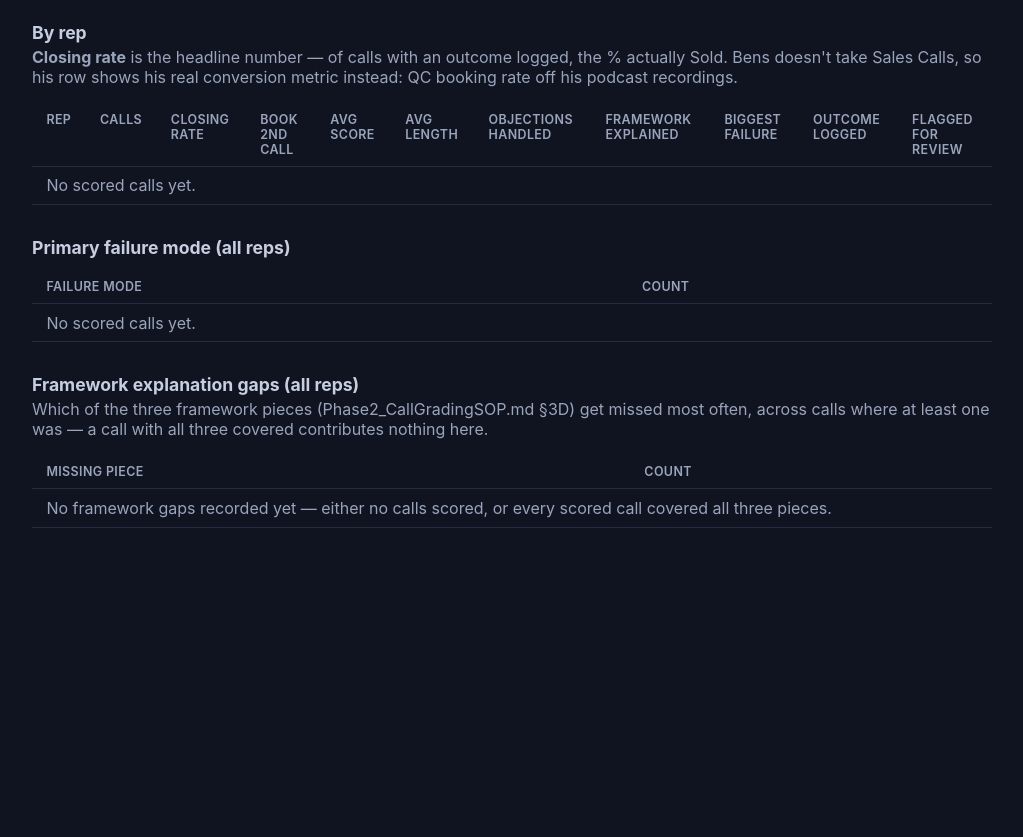
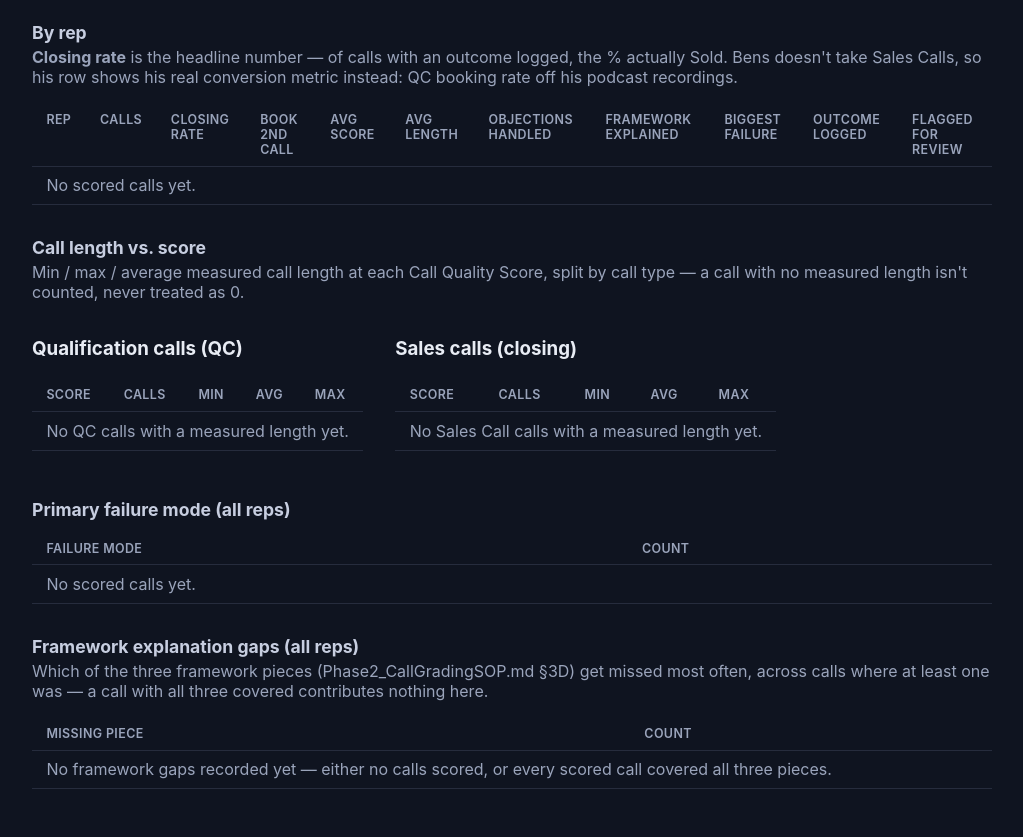
Before and after one commit to ICONS-of-Real-Estate/sales_review_project, a FastAPI app: page / in a window 1280 px wide. Shown: the part 491-1328 px from the top of the page, without its empty margins (128-1151 px from the left). Before the commit the page ends 1019 px from the top, so only its background shows below. Run offline with FastAPI, Linux system fonts and the light colour scheme; the visitor is signed in with stand-in values (Sample User, id 1); data that the repository does not hold is empty.

Commit message:
Dashboard: call length vs. score breakdown, to test the length/close-rate hypothesis
Kris's ask (07/09/2026): "I've got a strong suspicion that the longer
the call, the higher the close rate... min time, max time, average time
for every level [Call Quality Score 1-5]... we already measured all of
the previous calls and have that data, we can just represent it."

New "Call length vs. score" section on the overview page: min/avg/max
measured call length at each score (1-5), split into two tables — QC
and Sales Call ("qualification calls and closing calls" in his words)
— since combining them would mix two structurally different call
lengths and hide whatever real pattern exists in either one. A score
with zero measured calls just doesn't appear, never a fabricated 0/0/0
row. Each score links to the filtered call list at that score (QC
rows via call_type_display=QC; Sales Call rows via score alone, since
that bucket spans both "Sales Call (1st)" and the Tomás-only "2nd
Sales Call (Closing)" display variants).

5 new tests, confirmed failing before this change and passing after
(git stash), full dashboard suite at 235/235.

Co-Authored-By: Claude Sonnet 5 <noreply@anthropic.com>
Claude-Session: https://claude.ai/code/session_01MphTzkwDk8jQKPtq63jgDb

```diff
--- a/tools/dashboard/app.py
+++ b/tools/dashboard/app.py
@@ -208,6 +208,47 @@ def bens_qc_booking_stats():
         "qc_booked_count": row["qc_booked_count"] or 0,
         "pct_qc_booked": round(100 * (row["qc_booked_count"] or 0) / recordings_done) if recordings_done else None,
     }
+
+
+def call_length_by_score(call_type):
+    """Kris's ask (07/09/2026): "I've got a strong suspicion that the longer
+    the call, the higher the close rate... min time, max time, average time
+    for every level [Call Quality Score 1-5]." Split by call_type — QC and
+    Sales Call ("qualification calls and closing calls" in his own words) —
+    since combining them would mix two structurally different call lengths
+    together and hide whatever real pattern exists in either one. Only calls
+    with a measured length count (see extractCallLengthMinutes_'s own "no
+    signal, never a fabricated 0" comment) — a score with zero measured
+    calls simply doesn't appear, rather than showing a misleading blank row.
+    Minutes are rounded for display; the underlying average is still a real
+    mean, not a rounded-then-averaged approximation."""
+    conn = get_conn()
+    rows = conn.execute(
+        """
+        SELECT
+            call_quality_score AS score,
+            COUNT(*) AS n,
+            MIN(call_length_minutes) AS min_minutes,
+            MAX(call_length_minutes) AS max_minutes,
+            AVG(call_length_minutes) AS avg_minutes
+        FROM sales_call_log
+        WHERE call_type = ? AND call_quality_score IS NOT NULL AND call_length_minutes IS NOT NULL
+        GROUP BY call_quality_score
+        ORDER BY call_quality_score
+        """,
+        (call_type,),
+    ).fetchall()
+    conn.close()
+    return [
+        {
+            "score": r["score"],
+            "count": r["n"],
+            "min_minutes": round(r["min_minutes"]),
+            "max_minutes": round(r["max_minutes"]),
+            "avg_minutes": round(r["avg_minutes"]),
+        }
+        for r in rows
+    ]
 
 
 def rep_summary():
@@ -678,6 +719,8 @@ def overview(request: Request):
             "outcomes": outcome_breakdown(),
             "outcome_missing_key": OUTCOME_MISSING,
             "framework_gaps": framework_gap_breakdown(),
+            "call_length_by_score_qc": call_length_by_score("QC"),
+            "call_length_by_score_sales_call": call_length_by_score("Sales Call"),
         },
     )
 
--- a/tools/dashboard/templates/overview.html
+++ b/tools/dashboard/templates/overview.html
@@ -119,6 +119,52 @@
   </tbody>
 </table>
 
+<h2>Call length vs. score</h2>
+<p class="muted" style="margin-top:-0.5rem;">
+  Min / max / average measured call length at each Call Quality Score, split by call type — a call with
+  no measured length isn't counted, never treated as 0.
+</p>
+<div style="display:flex;gap:2rem;flex-wrap:wrap;">
+  <div>
+    <h3>Qualification calls (QC)</h3>
+    <table>
+      <thead><tr><th>Score</th><th>Calls</th><th>Min</th><th>Avg</th><th>Max</th></tr></thead>
+      <tbody>
+        {% for s in call_length_by_score_qc %}
+        <tr>
+          <td><a href="/calls?call_type_display=QC&min_score={{ s.score }}&max_score={{ s.score }}">{{ s.score }}</a></td>
+          <td>{{ s.count }}</td>
+          <td>{{ s.min_minutes }}m</td>
+          <td>{{ s.avg_minutes }}m</td>
+          <td>{{ s.max_minutes }}m</td>
+        </tr>
+        {% else %}
+        <tr><td colspan="5" class="muted">No QC calls with a measured length yet.</td></tr>
+        {% endfor %}
+      </tbody>
+    </table>
+  </div>
+  <div>
+    <h3>Sales calls (closing)</h3>
+    <table>
+      <thead><tr><th>Score</th><th>Calls</th><th>Min</th><th>Avg</th><th>Max</th></tr></thead>
+      <tbody>
+        {% for s in call_length_by_score_sales_call %}
+        <tr>
+          <td><a href="/calls?min_score={{ s.score }}&max_score={{ s.score }}">{{ s.score }}</a></td>
+          <td>{{ s.count }}</td>
+          <td>{{ s.min_minutes }}m</td>
+          <td>{{ s.avg_minutes }}m</td>
+          <td>{{ s.max_minutes }}m</td>
+        </tr>
+        {% else %}
+        <tr><td colspan="5" class="muted">No Sales Call calls with a measured length yet.</td></tr>
+        {% endfor %}
+      </tbody>
+    </table>
+  </div>
+</div>
+
 <h2>Primary failure mode (all reps)</h2>
 <table>
   <thead><tr><th>Failure mode</th><th>Count</th></tr></thead>
```
Also changed, not shown: tools/dashboard/tests/test_queries.py (+38 -0 lines), tools/dashboard/tests/test_routes.py (+13 -0 lines).
